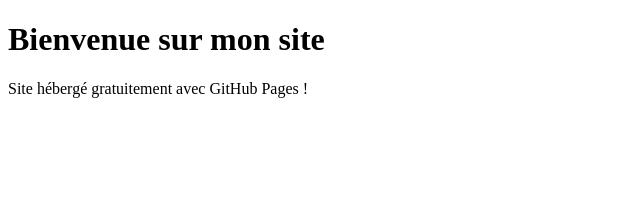
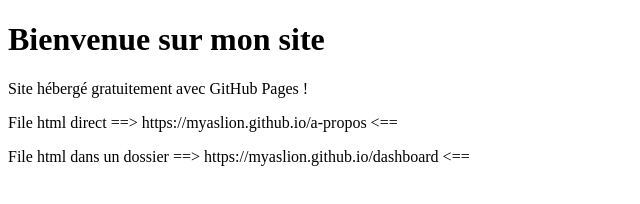
Before and after one commit to MyAslion/myaslion.github.io, a plain HTML site: page index.html in a window 1280 px wide. Shown: the whole page, without its empty margins (0-640 px from the left). Drawn offline with Linux system fonts and the light colour scheme.

Commit message:
Add links to external HTML files
Added links to HTML files hosted on GitHub Pages.

```diff
--- a/index.html
+++ b/index.html
@@ -3,5 +3,7 @@
   <body>
     <h1>Bienvenue sur mon site</h1>
     <p>Site hébergé gratuitement avec GitHub Pages !</p>
+    <p>File html direct ==> <a>https://myaslion.github.io/a-propos</a> <== </p>
+    <p>File html dans un dossier ==> <a>https://myaslion.github.io/dashboard</a> <== </p>
   </body>
 </html>
```
